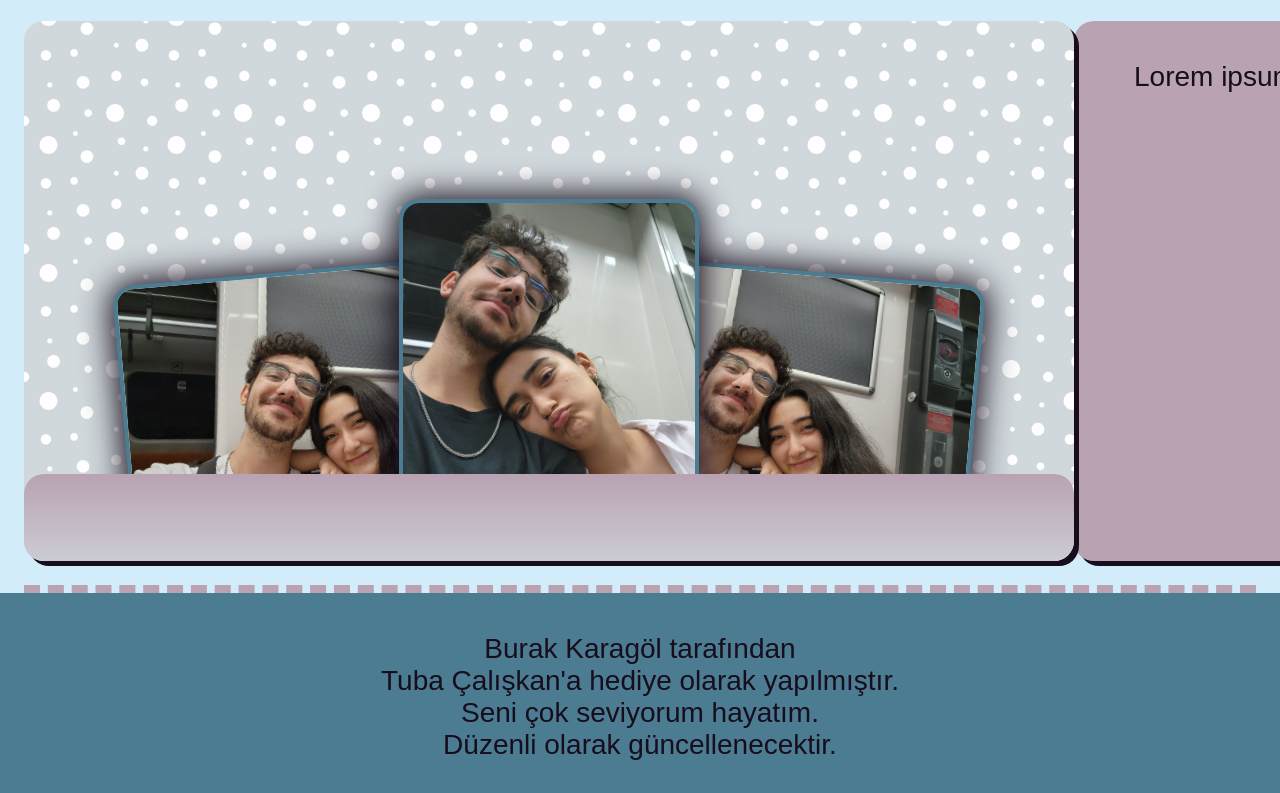
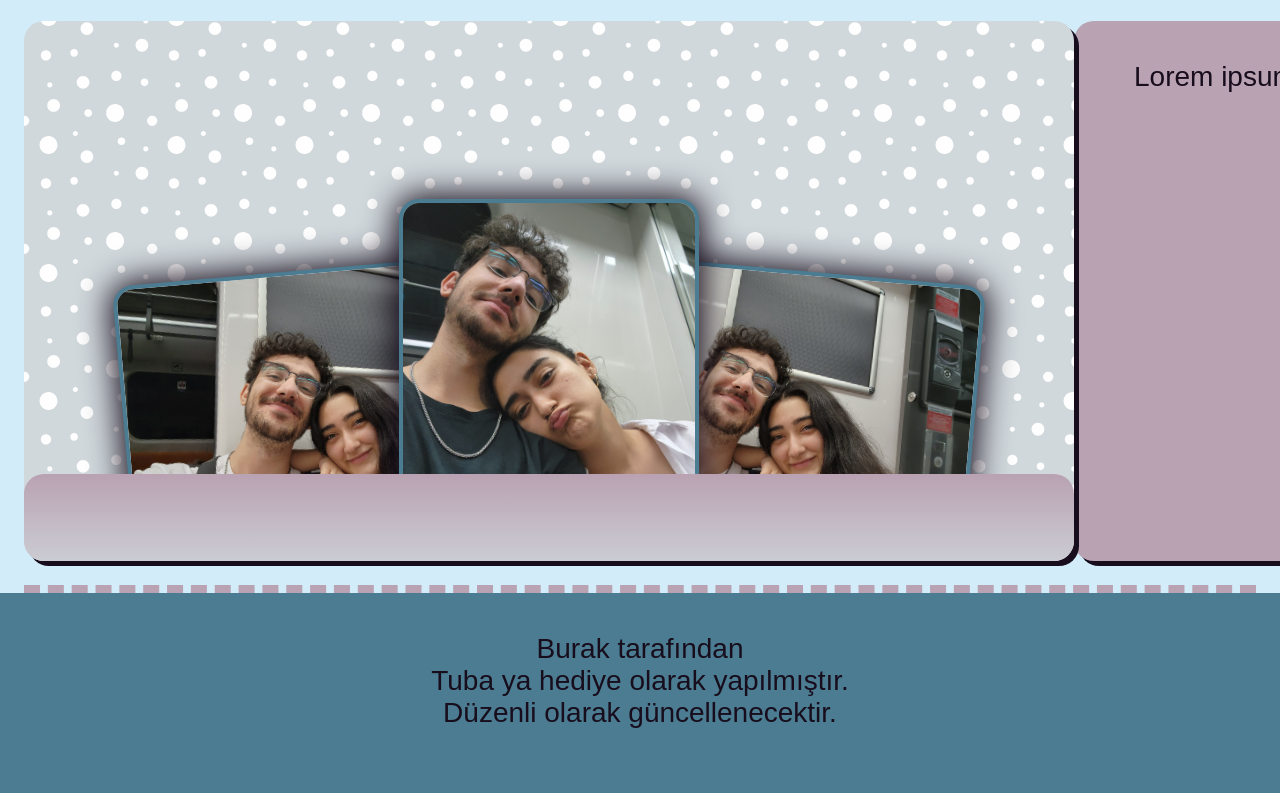
Before and after one commit to tubaburak/tubaburak.github.io, a plain HTML site: page index.html in a window 1280 px wide. Shown: the part 1706-2499 px from the top of the page. Drawn offline with nearby package versions, Linux system fonts and the light colour scheme; a web font is replaced by a local one.

Commit message:
Update index.html

```diff
--- a/index.html
+++ b/index.html
@@ -145,9 +145,8 @@
 
             <!--=============== FOOTER ===============-->
             <section class="footer">
-                Burak Karagöl tarafından<br>
-                Tuba Çalışkan'a hediye olarak yapılmıştır.<br>
-                Seni çok seviyorum hayatım.<br>
+                Burak tarafından<br>
+                Tuba ya hediye olarak yapılmıştır.<br>
                 Düzenli olarak güncellenecektir.
             </section>
         </main>
```
